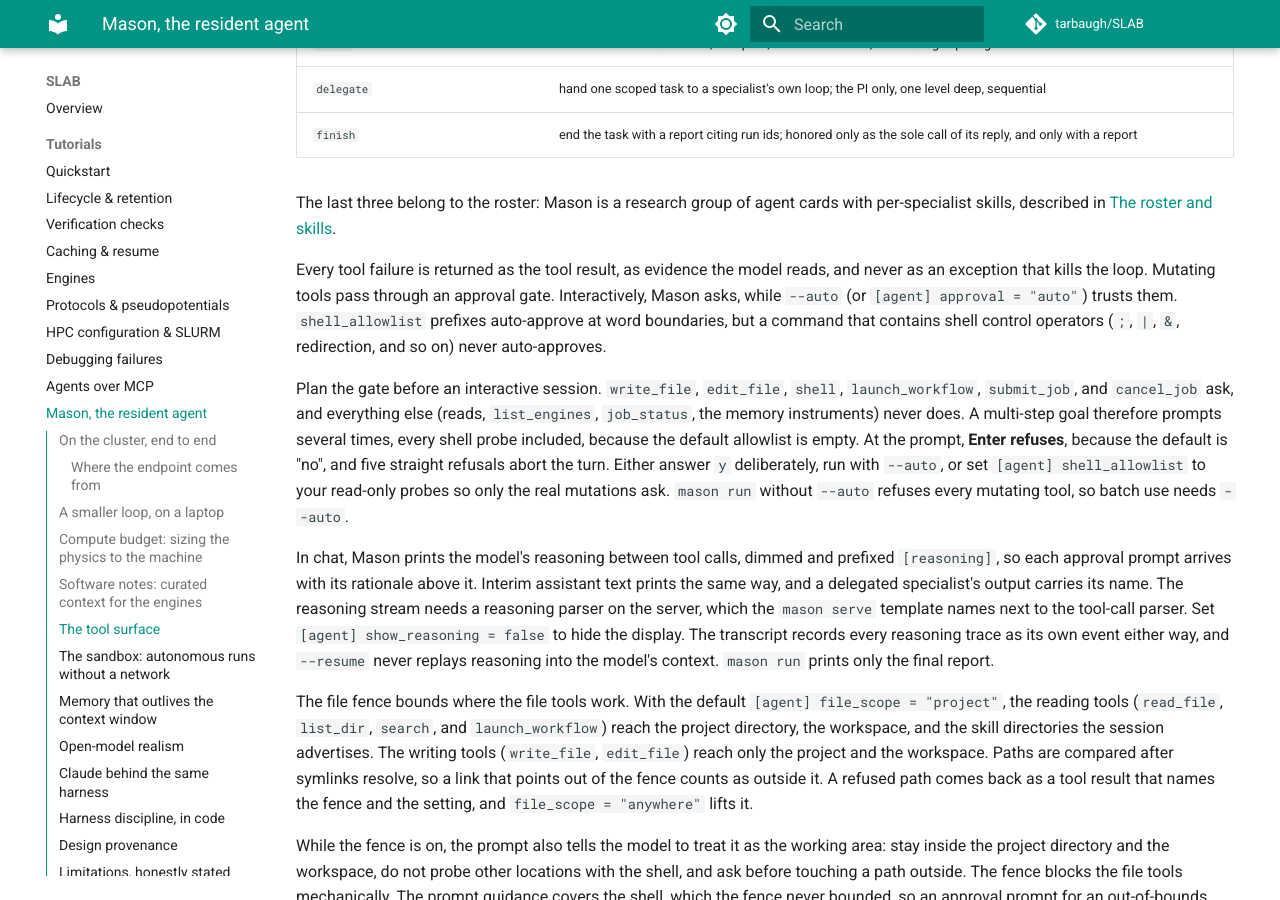
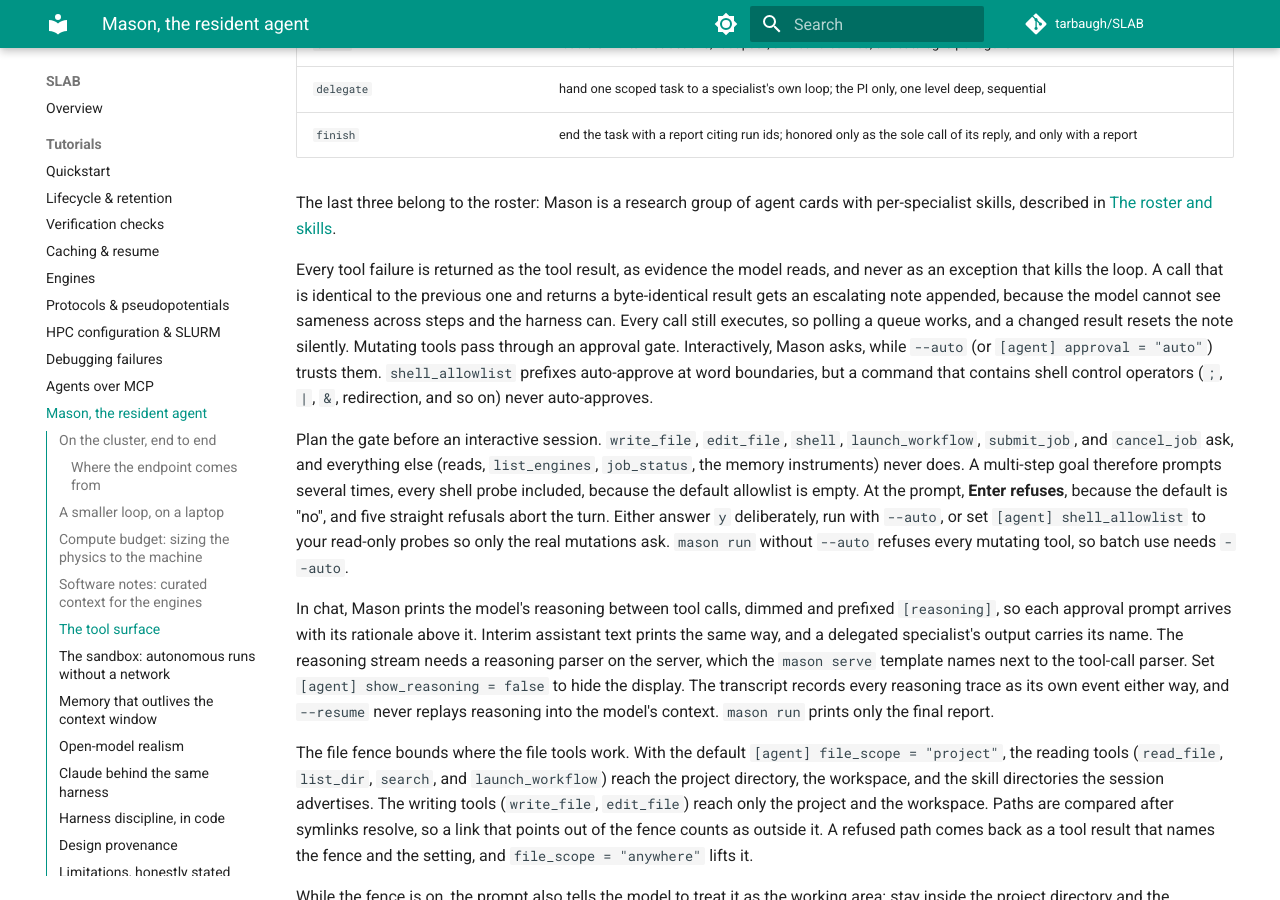
Before and after one commit to tarbaugh/SLAB, an MkDocs documentation site: the page built from docs/tutorials/mason.md, in a window 1280 px wide and 900 px high, scrolled down 5340 px. Built offline with MkDocs 1.6.1 and Material for MkDocs 9.7.7, drawn with Linux system fonts in a browser that asks for light colours; comment, search, counter and statistics services are not loaded; some of the changed text lies outside the part shown.

Commit message:
Docs: the repetition note and the file-level system-library binds
Co-Authored-By: Claude Fable 5 <noreply@anthropic.com>

```diff
--- a/docs/tutorials/mason.md
+++ b/docs/tutorials/mason.md
@@ -294,7 +294,11 @@ cards with per-specialist skills, described in
 [The roster and skills](roster-and-skills.md).
 
 Every tool failure is returned as the tool result, as evidence the model
-reads, and never as an exception that kills the loop. Mutating tools pass
+reads, and never as an exception that kills the loop. A call that is
+identical to the previous one and returns a byte-identical result gets an
+escalating note appended, because the model cannot see sameness across
+steps and the harness can. Every call still executes, so polling a queue
+works, and a changed result resets the note silently. Mutating tools pass
 through an approval gate. Interactively, Mason asks, while `--auto` (or
 `[agent] approval = "auto"`) trusts them. `shell_allowlist` prefixes
 auto-approve at word boundaries, but a command that contains shell control
@@ -401,7 +405,10 @@ the payload and the launcher its command references, since `mpirun` must
 be bound as surely as `pw.x` — the environment it changed, and each
 binary's library closure from `ldd`. The
 snapshot becomes bind mounts in the script and explicit `export` lines in
-the rendered `slab.toml`. List variables such as `PATH` keep only the
+the rendered `slab.toml`. Site-prefix libraries bind by directory, and
+host system libraries the base image does not ship (an ordinary RPM such
+as `libpciaccess`) bind as individual files; the core runtime (libc, the
+loader) always comes from the image itself. List variables such as `PATH` keep only the
 components the setup added, so the container's own base value survives
 underneath. Your real config keeps its module loads as the source of
 truth. The snapshot is frozen at render time, so re-render after a module
```
